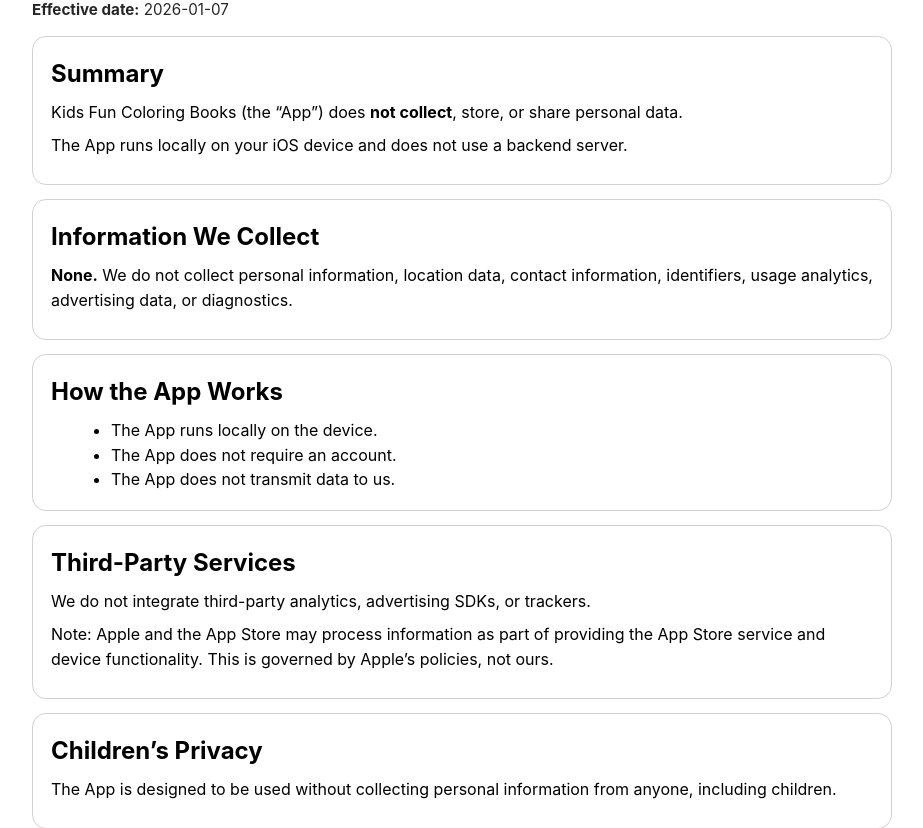
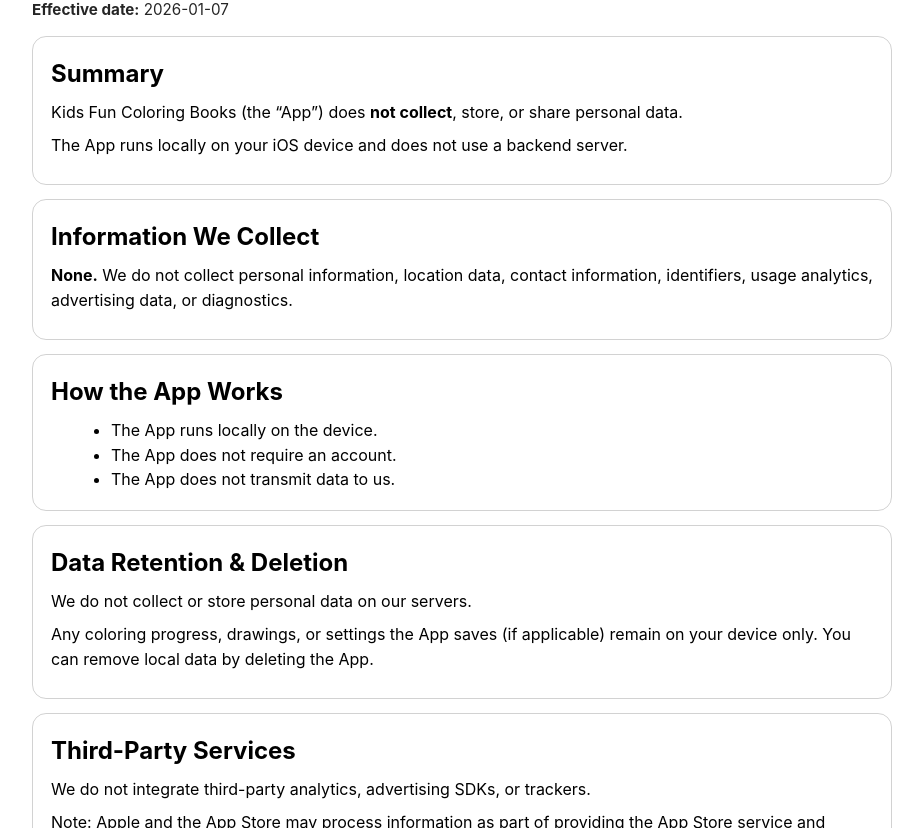
Before and after one commit to chrisman-payne/kids-fun-coloring-books-pages, a plain HTML site: page docs/privacy/index.html in a window 1280 px wide. Shown: the part 124-952 px from the top of the page, without its empty margins (178-1101 px from the left). Drawn offline with Linux system fonts and the light colour scheme.

Commit message:
Updated Privacy Policy to stress No Data Retention.

```diff
--- a/docs/privacy/index.html
+++ b/docs/privacy/index.html
@@ -47,6 +47,12 @@
     </div>
 
     <div class="card">
+      <h2>Data Retention &amp; Deletion</h2>
+      <p>We do not collect or store personal data on our servers.</p>
+      <p>Any coloring progress, drawings, or settings the App saves (if applicable) remain on your device only. You can remove local data by deleting the App.</p>
+    </div>
+
+    <div class="card">
       <h2>Third-Party Services</h2>
       <p>We do not integrate third-party analytics, advertising SDKs, or trackers.</p>
       <p>Note: Apple and the App Store may process information as part of providing the App Store service and device functionality. This is governed by Apple’s policies, not ours.</p>
```
